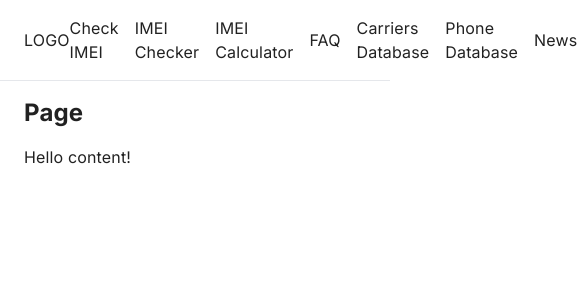
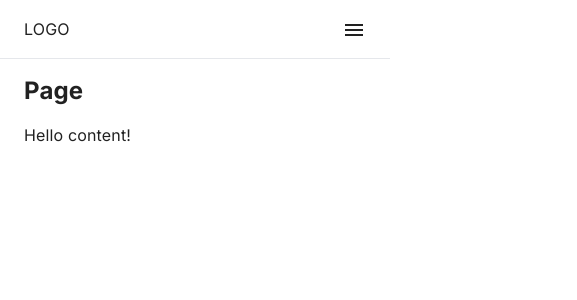
Before and after one commit to jlisiecki/next-mui-seo-menu, a Next.js app: page / in a window 390 px wide. Shown: the top 300 px of the page, 577 px wide, since content can reach past the window. Built offline with nearby package versions, Linux system fonts and the light colour scheme.

Commit message:
mobile menu

```diff
--- a/app/[...path]/page.tsx
+++ b/app/[...path]/page.tsx
@@ -1,4 +1,5 @@
 import MainMenuItem from "@/components/MainMenuItem";
+import MobileMenu from "@/components/MobileMenu";
 import { type MainMenuItemProps } from "@/types";
 
 export default function Page() {
@@ -7,11 +8,12 @@ export default function Page() {
       <nav className="border-b">
         <div className="flex justify-between items-center max-w-screen-2xl mx-auto py-4 px-6">
           <div>LOGO</div>
-          <menu className="flex gap-4 items-center">
+          <menu className="gap-4 items-center hidden lg:flex">
             {menuItems.map((props, key) => (
               <MainMenuItem key={key} {...props} />
             ))}
           </menu>
+          <MobileMenu className="block lg:hidden" />
         </div>
       </nav>
       <main className="max-w-screen-2xl mx-auto py-4 px-6 flex flex-col gap-4">
--- /dev/null
+++ b/components/MobileMenu.tsx
@@ -0,0 +1,29 @@
+"use client";
+
+import Menu from "@mui/icons-material/Menu";
+import Link from "next/link";
+import { useState, type ComponentProps } from "react";
+
+export default function MobileMenu(props: ComponentProps<"div">) {
+  const [open, setOpen] = useState(false);
+  return (
+    <div {...props}>
+      <button onClick={() => setOpen((open) => !open)}>
+        <Menu />
+      </button>
+      {open && (
+        <menu>
+          <li>
+            <Link href="#">Home</Link>
+          </li>
+          <li>
+            <Link href="#">About</Link>
+          </li>
+          <li>
+            <Link href="#">Contact</Link>
+          </li>
+        </menu>
+      )}
+    </div>
+  );
+}
--- a/package.json
+++ b/package.json
@@ -11,6 +11,7 @@
   "dependencies": {
     "@emotion/react": "^11.11.3",
     "@emotion/styled": "^11.11.0",
+    "@mui/icons-material": "^5.15.10",
     "@mui/material": "^5.15.10",
     "lodash": "^4.17.21",
     "next": "14.1.0",
--- a/types.ts
+++ b/types.ts
@@ -1,7 +1,7 @@
 import { type ReactNode } from "react";
 
 export interface MenuItemProps {
-  href: `/${string}` | `http${string}`;
+  href: `/${string}` | `http${string}` | `#${string}`;
   children: ReactNode;
 }
 export type MainMenuItemProps = MenuItemProps & { submenu?: MenuItemProps[] };
```
Also changed, not shown: 1 other file (tests, documents, lock files or other folders).
